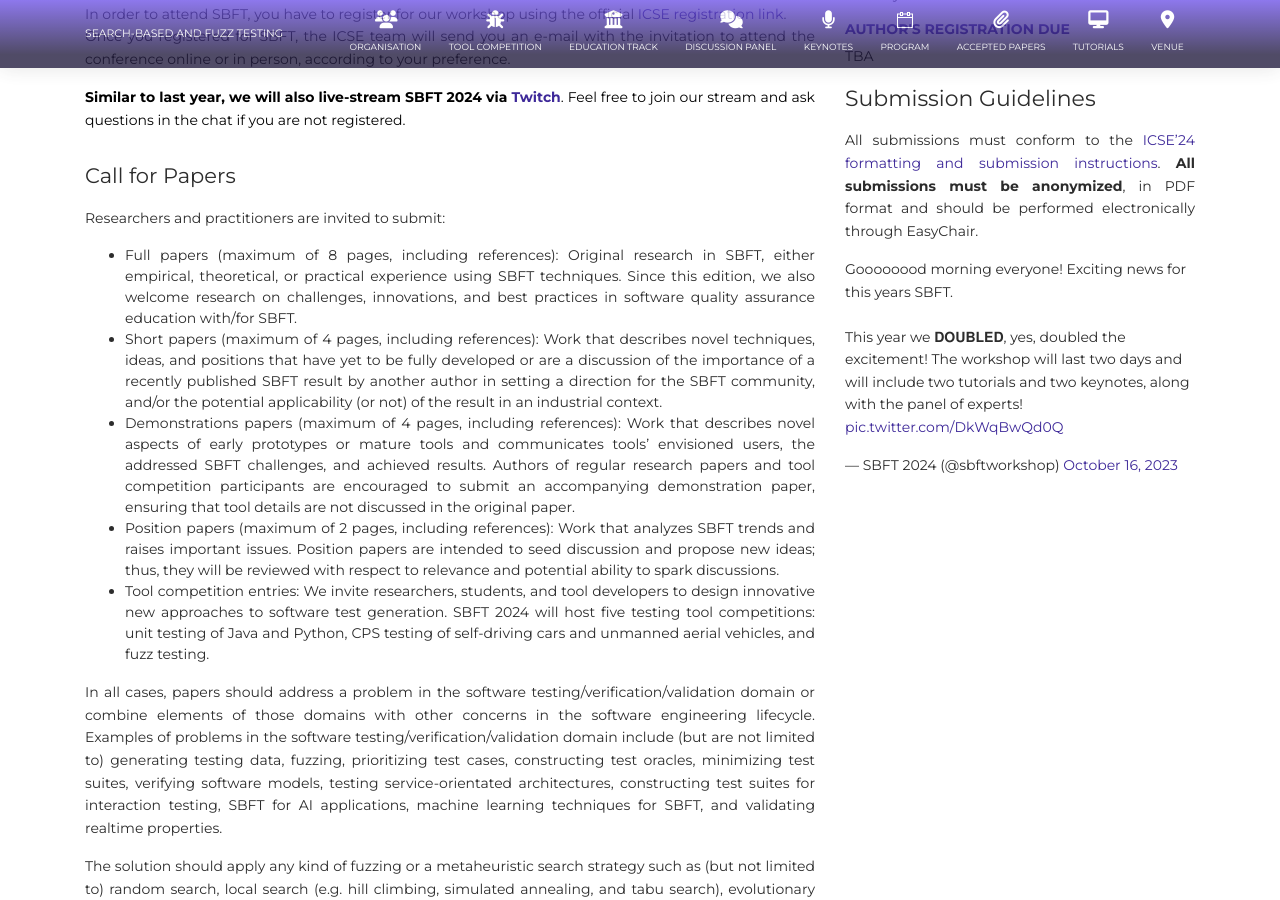
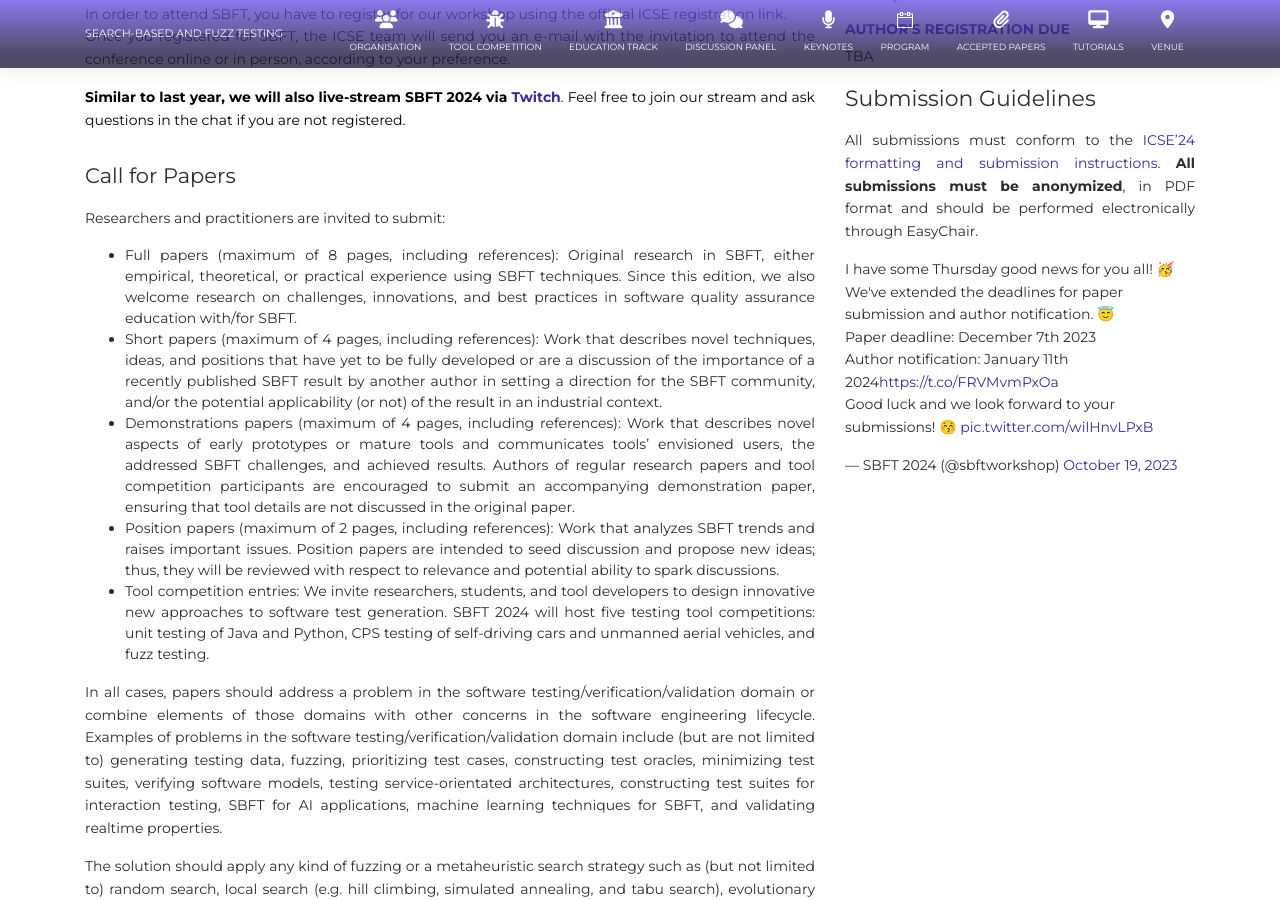
Before and after one commit to sbft24/sbft24.github.io, a Jekyll site: the page built from index.html, in a window 1280 px wide and 900 px high, scrolled down 905 px. Built offline with Jekyll 4.4.1, drawn with Linux system fonts in a browser that asks for light colours; nearby versions of some CDN libraries; comment, search, counter and statistics services are not loaded.

Commit message:
Update sidebar.html
Updating the most recent twitter post!

```diff
--- a/_includes/sidebar.html
+++ b/_includes/sidebar.html
@@ -28,5 +28,5 @@
         format and should be performed electronically through EasyChair.</p>
     <!-- <p><a href="#" target="_blank">TBA</a></p> -->
     <!-- https://publish.twitter.com/ - Generate the code for a new embedded tweet and replace below when we have something to share. -->
-    <blockquote class="twitter-tweet"><p lang="en" dir="ltr">Goooooood morning everyone! Exciting news for this years SBFT.<br><br>This year we 𝐃𝐎𝐔𝐁𝐋𝐄𝐃, yes, doubled the excitement! The workshop will last two days and will include two tutorials and two keynotes, along with the panel of experts! <a href="https://t.co/DkWqBwQd0Q">pic.twitter.com/DkWqBwQd0Q</a></p>&mdash; SBFT 2024 (@sbftworkshop) <a href="https://twitter.com/sbftworkshop/status/1713845563156820476?ref_src=twsrc%5Etfw">October 16, 2023</a></blockquote> <script async src="https://platform.twitter.com/widgets.js" charset="utf-8"></script>
+    <blockquote class="twitter-tweet"><p lang="en" dir="ltr">I have some Thursday good news for you all! 🥳<br>We&#39;ve extended the deadlines for paper submission and author notification. 😇<br>Paper deadline: December 7th 2023<br>Author notification: January 11th 2024<a href="https://t.co/FRVMvmPxOa">https://t.co/FRVMvmPxOa</a><br>Good luck and we look forward to your submissions! 😚 <a href="https://t.co/wilHnvLPxB">pic.twitter.com/wilHnvLPxB</a></p>&mdash; SBFT 2024 (@sbftworkshop) <a href="https://twitter.com/sbftworkshop/status/1714935404082630790?ref_src=twsrc%5Etfw">October 19, 2023</a></blockquote> <script async src="https://platform.twitter.com/widgets.js" charset="utf-8"></script>
 </div>
```
